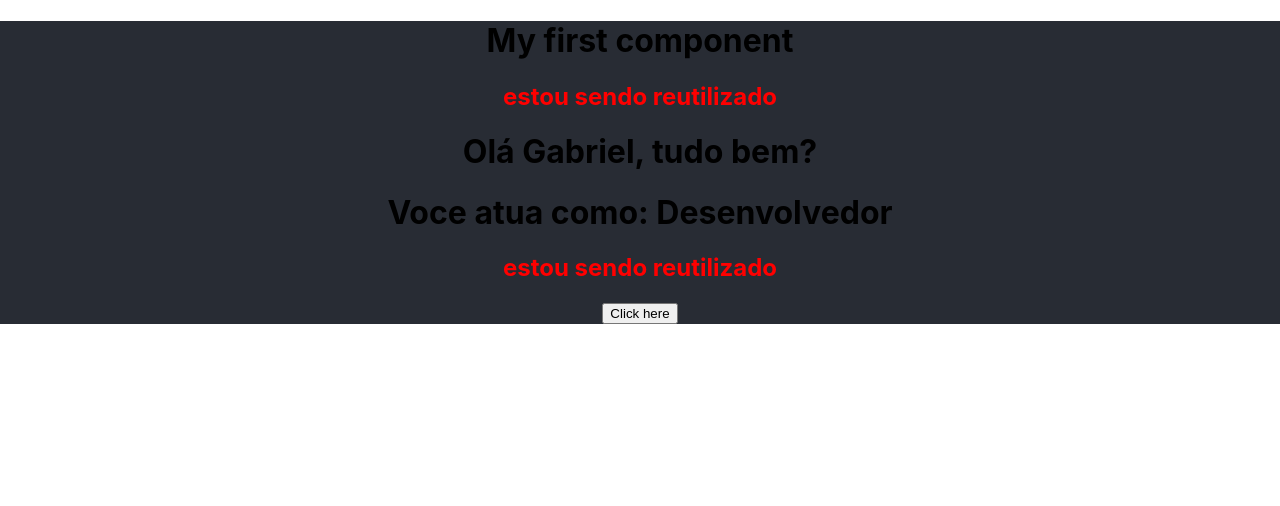
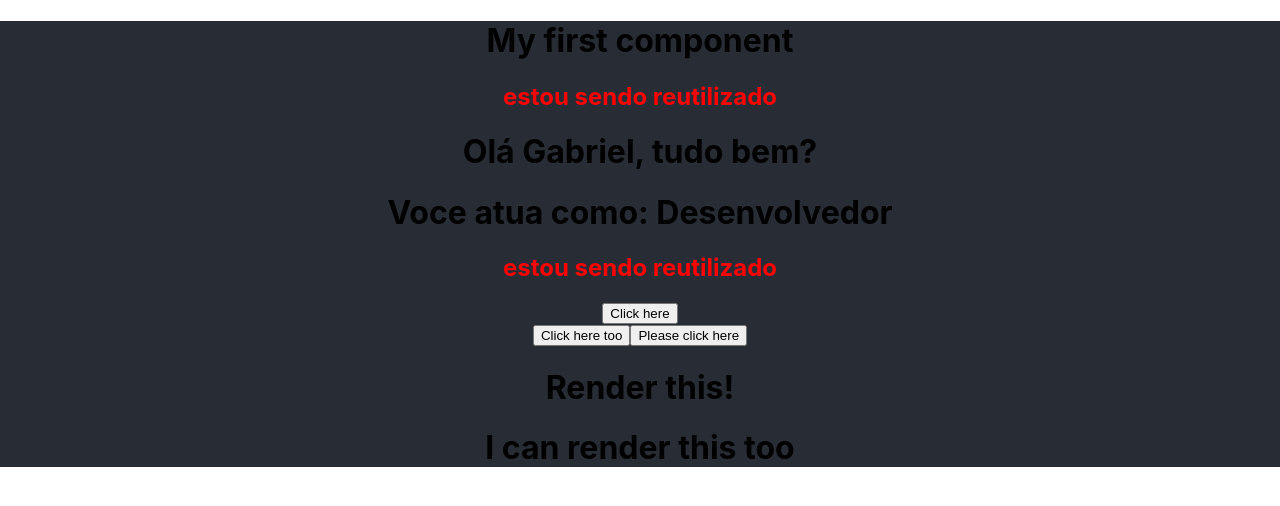
Before and after one commit to bielalmd/react-hooks-router-projects, a React (Create React App) app in the folder hello-world/: page / in a window 1280 px wide. Shown: the top 506 px of the page. Built offline with nearby package versions, Linux system fonts and the light colour scheme.

Commit message:
feat: more about events and functions

```diff
--- a/hello-world/src/components/Events.jsx
+++ b/hello-world/src/components/Events.jsx
@@ -6,9 +6,28 @@ const Events = () => {
         console.log('your button it working');
     };
 
+    const render = (x) => {
+
+        if(x) {
+            return <h1> Render this!</h1>
+        } else {
+            return <h1>I can render this too</h1>
+        }
+    }
+
     return (
         <div>
             <button onClick={handleMyEvent}>Click here</button>
+            <div>
+                <button onClick={() => console.log('clicou')}>Click here too</button>
+                <button onClick={() => {
+                    if(true) {
+                        console.log("this shouldnt exist =(");
+                    }
+                }}>Please click here</button>
+            </div>
+            {render(true)}
+            {render(false)}
         </div>
     )
 }
```
